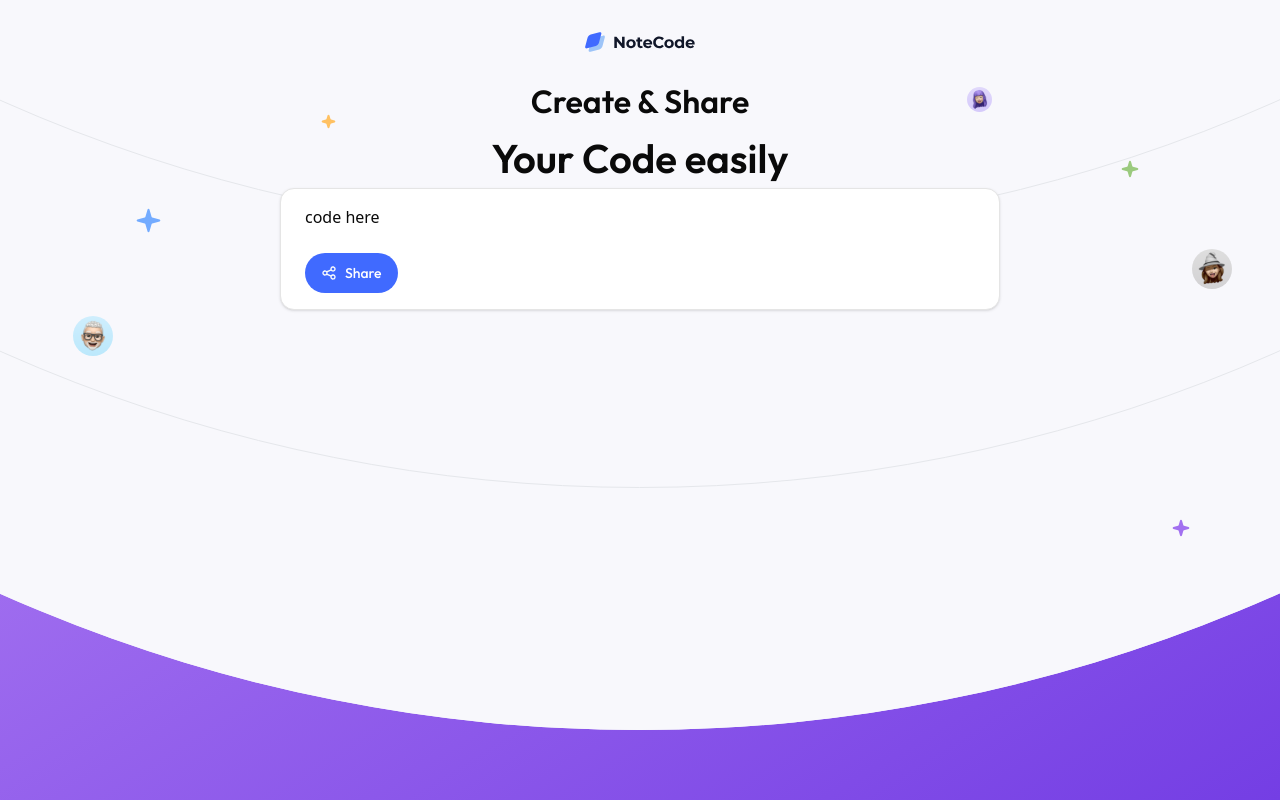
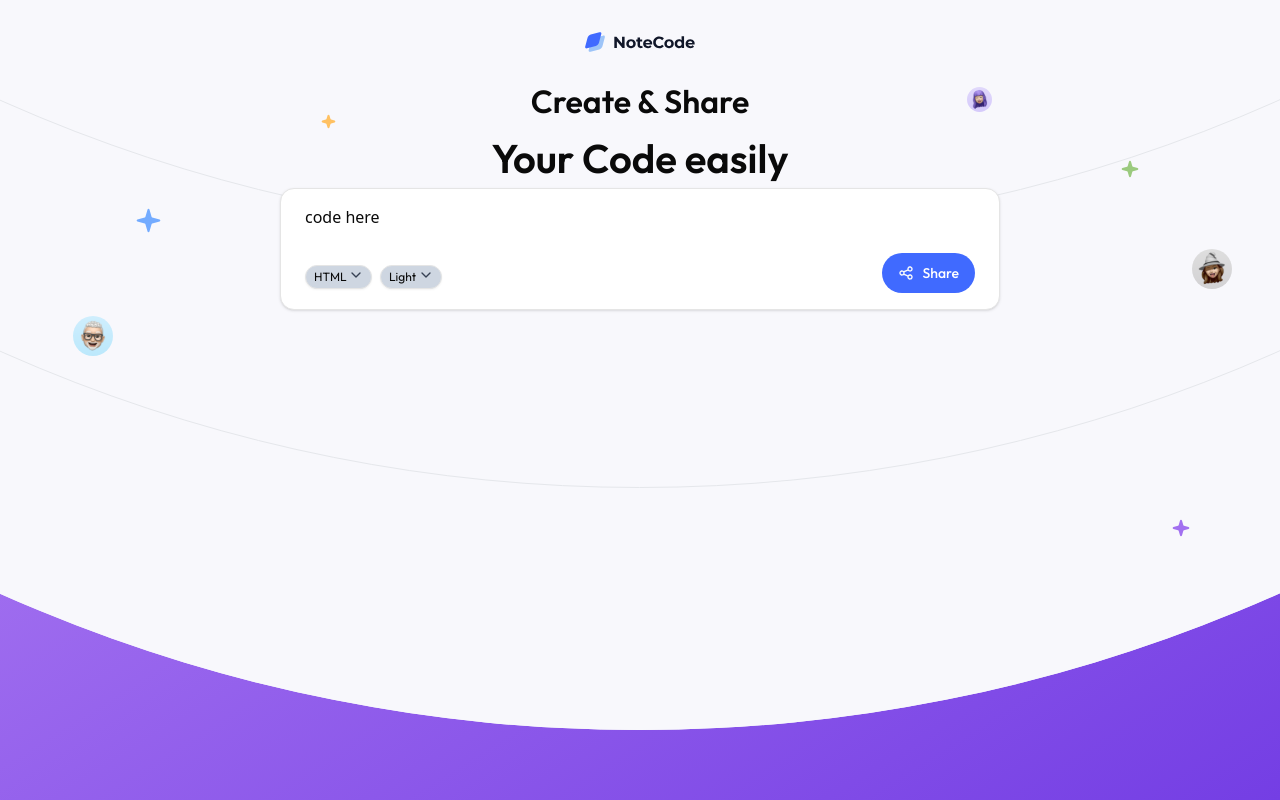
Before and after one commit to morimorig3/dev-challenges-code-sharing-app, a React (Vite) app in the folder frontend/: page / in a window 1280 px wide. Built offline with nearby package versions, Linux system fonts and the light colour scheme.

Commit message:
feat: Add select button

```diff
--- a/frontend/src/components/CodeCard.tsx
+++ b/frontend/src/components/CodeCard.tsx
@@ -1,3 +1,4 @@
+import { Select } from "./common/select";
 import { Button } from "./ui/button";
 import { Card, CardContent, CardFooter } from "./ui/card";
 
@@ -6,10 +7,36 @@
     <Card>
       <CardContent>code here</CardContent>
       <CardFooter>
-        <Button variant="share" size="lg" onClick={() => {}}>
-          <ShareIcon />
-          <span className="font-[Outfit]">Share</span>
-        </Button>
+        <div className="flex justify-between w-full items-baseline">
+          <div className="flex gap-x-2">
+            <Select
+              onChange={() => {}}
+              items={[
+                {
+                  value: "HTML",
+                  label: "HTML",
+                },
+              ]}
+            />
+            <Select
+              onChange={() => {}}
+              items={[
+                {
+                  value: "Light",
+                  label: "Light",
+                },
+                {
+                  value: "Dark",
+                  label: "Dark",
+                },
+              ]}
+            />
+          </div>
+          <Button variant="share" size="lg" onClick={() => {}}>
+            <ShareIcon />
+            <span className="font-[Outfit]">Share</span>
+          </Button>
+        </div>
       </CardFooter>
     </Card>
   );
--- /dev/null
+++ b/frontend/src/components/common/select.tsx
@@ -0,0 +1,20 @@
+import type { ComponentProps, FC } from "react";
+import { NativeSelect, NativeSelectOption } from "../ui/native-select";
+
+interface SelectProps {
+  onChange: ComponentProps<typeof NativeSelect>["onChange"];
+  items: {
+    value: ComponentProps<typeof NativeSelectOption>["value"];
+    label: string;
+  }[];
+}
+
+export const Select: FC<SelectProps> = ({ onChange, items }) => {
+  return (
+    <NativeSelect onChange={onChange}>
+      {items.map(({ value, label }) => (
+        <NativeSelectOption value={value}>{label}</NativeSelectOption>
+      ))}
+    </NativeSelect>
+  );
+};
--- /dev/null
+++ b/frontend/src/components/ui/native-select.tsx
@@ -0,0 +1,49 @@
+import * as React from "react";
+import { ChevronDownIcon } from "lucide-react";
+
+import { cn } from "@/lib/utils";
+
+function NativeSelect({ className, ...props }: React.ComponentProps<"select">) {
+  return (
+    <div
+      className="group/native-select relative w-fit has-[select:disabled]:opacity-50 h-6"
+      data-slot="native-select-wrapper"
+    >
+      <select
+        data-slot="native-select"
+        className={cn(
+          "border-input placeholder:text-[#364153] selection:bg-primary selection:text-primary-foreground dark:bg-input/30 dark:hover:bg-input/50 h-full w-full min-w-0 appearance-none rounded-full border bg-[#CED6E1] text-sm shadow-xs transition-[color,box-shadow] outline-none disabled:pointer-events-none disabled:cursor-not-allowed",
+          "focus-visible:border-ring focus-visible:ring-ring/50 focus-visible:ring-[3px]",
+          "aria-invalid:ring-destructive/20 dark:aria-invalid:ring-destructive/40 aria-invalid:border-destructive",
+          "font-[Outfit] px-2 pr-6 text-xs",
+          className
+        )}
+        {...props}
+      />
+      <ChevronDownIcon
+        className="text-[#364153] pointer-events-none absolute top-1/2 right-2 size-4 -translate-y-1/2 select-none"
+        aria-hidden="true"
+        data-slot="native-select-icon"
+      />
+    </div>
+  );
+}
+
+function NativeSelectOption({ ...props }: React.ComponentProps<"option">) {
+  return <option data-slot="native-select-option" {...props} />;
+}
+
+function NativeSelectOptGroup({
+  className,
+  ...props
+}: React.ComponentProps<"optgroup">) {
+  return (
+    <optgroup
+      data-slot="native-select-optgroup"
+      className={cn(className)}
+      {...props}
+    />
+  );
+}
+
+export { NativeSelect, NativeSelectOptGroup, NativeSelectOption };
```
